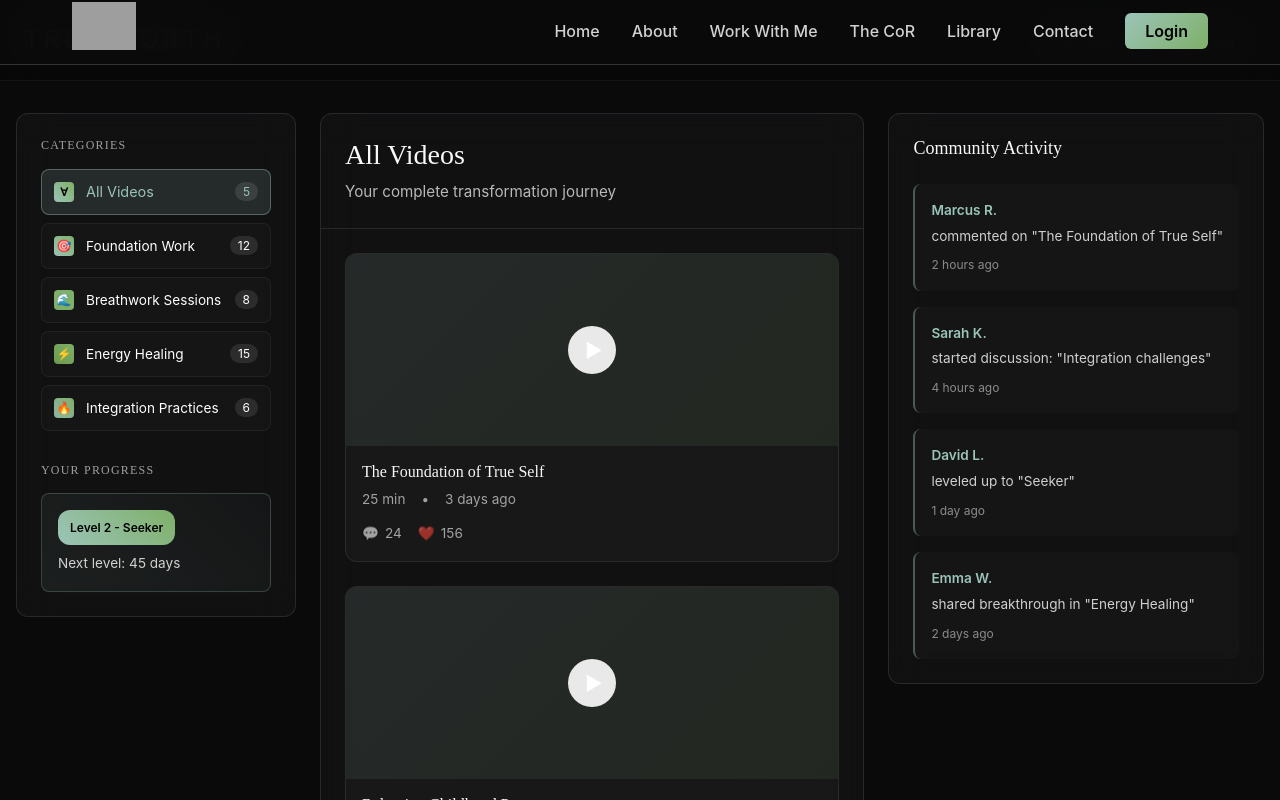
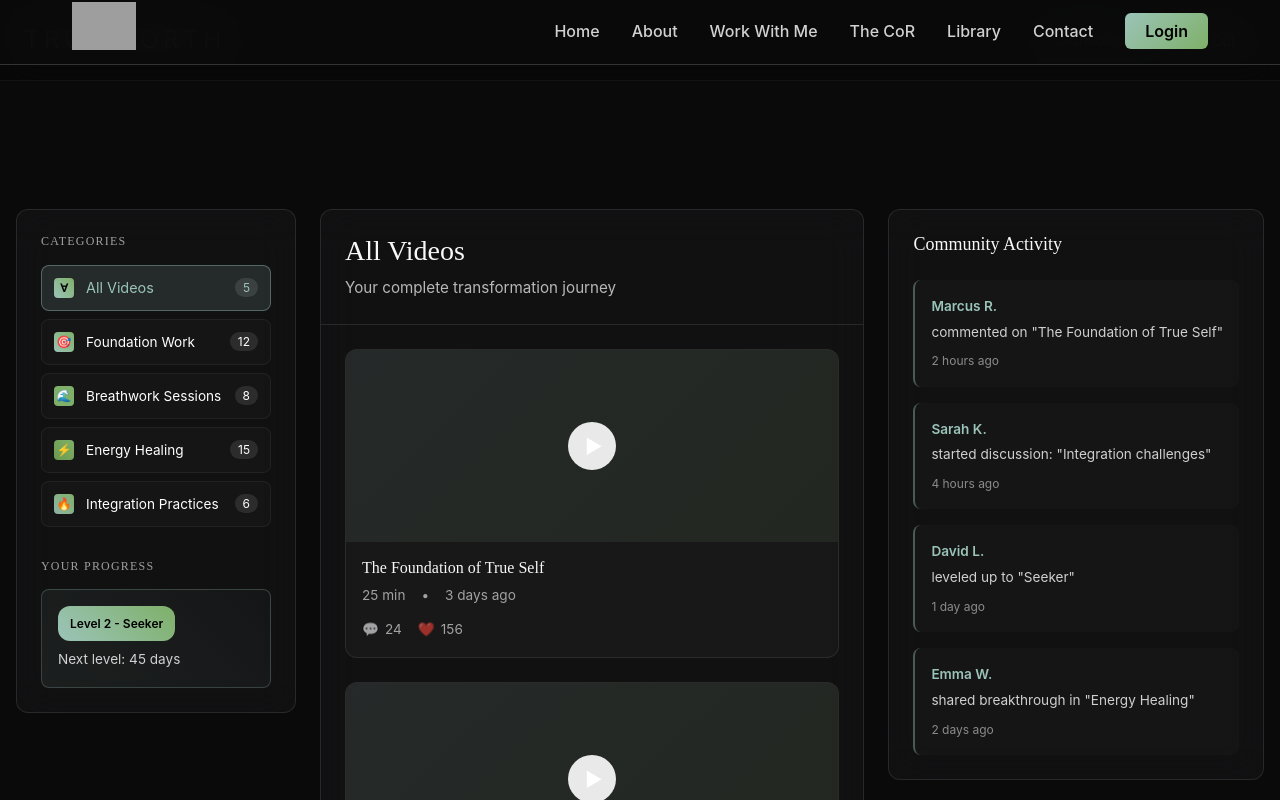
Before and after one commit to Your-True-North/true-north-websiteV2, a Next.js app: page /journey in a window 1280 px wide. Shown: the top 800 px of the page. Built offline with nearby package versions, Linux system fonts and the light colour scheme; sample sign-in values are in the browser's storage; grey boxes are pictures that could not be loaded.

Commit message:
Increase top padding on members and journey pages

```diff
--- a/app/journey/page.tsx
+++ b/app/journey/page.tsx
@@ -201,7 +201,7 @@ export default function JourneyPage() {
         </div>
       </nav>
 
-      <div style={{ maxWidth: '1400px', margin: '0 auto', padding: '2rem 1rem' }}>
+      <div style={{ maxWidth: '1400px', margin: '0 auto', padding: '8rem 1rem 2rem' }}>
         <div style={{
           display: 'grid',
           gridTemplateColumns: isMobile ? '1fr' : '280px 1fr',
--- a/app/members/page.tsx
+++ b/app/members/page.tsx
@@ -189,7 +189,7 @@ export default function MembersPage() {
         </div>
       </nav>
 
-      <div style={{ position: 'relative', zIndex: 10, maxWidth: '80rem', margin: '0 auto', padding: '6rem 1.5rem 2rem' }}>
+      <div style={{ position: 'relative', zIndex: 10, maxWidth: '80rem', margin: '0 auto', padding: '8rem 1.5rem 2rem' }}>
         {/* Hero Section */}
         <div style={{ textAlign: 'center', marginBottom: '3rem' }}>
           <div style={{ display: 'inline-block', marginBottom: '1.5rem' }}>
```
